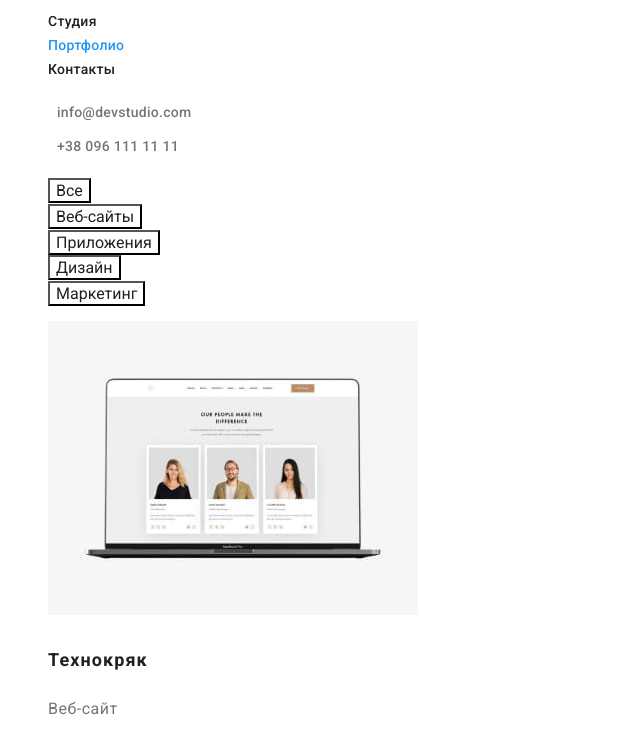
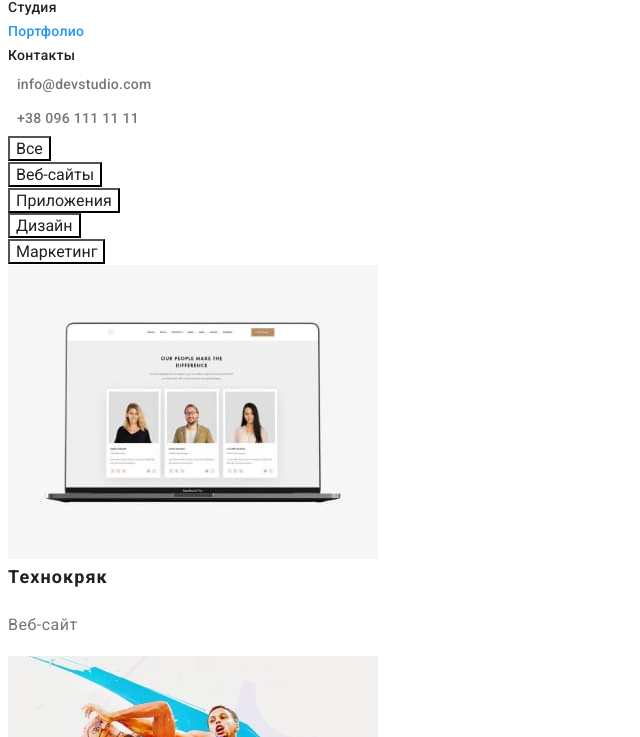
Before and after one commit to Oksana-ks-Kovalchyk/goit-markup-hw-03, a plain HTML site: page portfolio.html in a window 1280 px wide. Shown: the part 44-781 px from the top of the page, without its empty margins (0-640 px from the left). Drawn offline with Linux system fonts and the light colour scheme.

Commit message:
add normalize style

```diff
--- a/css/style.css
+++ b/css/style.css
@@ -21,6 +21,50 @@ body {
         background-color:var(--main-bg-cl);
         letter-spacing: 0.03em;
 }
+
+/* Стили для обнуления верхних отступов у элементов  */
+h1,
+h2,
+h3,
+h4,
+h5,
+h6,
+p {
+	margin-top: 0;
+}
+
+/* Класс для обнуления базовых свойств у списков (ul)  */
+
+.list {
+	list-style: none;
+	padding-left: 0;
+	margin: 0;
+}
+
+/* Класс для обнуления базовых свойств у ссылок */
+
+.link {
+	text-decoration: none;
+	color: inherit;
+}
+
+/* Свойства для корректного отображения картинок */
+
+img {
+	display: block;
+	max-width: 100%;
+	height: auto;
+}
+
+/* Свойства для обнуления курсива у address */
+
+address {
+    font-style: normal;
+    /* or */
+    font-style: inherit;
+}
+
+
 
 /* common styles start */
 
--- a/portfolio.html
+++ b/portfolio.html
@@ -43,6 +43,7 @@
 
     <main>
         <section class="portfolio">
+            <div class="container">
             <h1 hidden class="visually-hidden">Портфолио</h1>
 
             <!--кнопочки portfolio-->
@@ -130,7 +131,7 @@
                 </li>
 
             </ul>
-
+            </div>
         </section>
 
                         <!-- <h3> -->
```
Also changed, not shown: index.html (+8 -0 lines).
